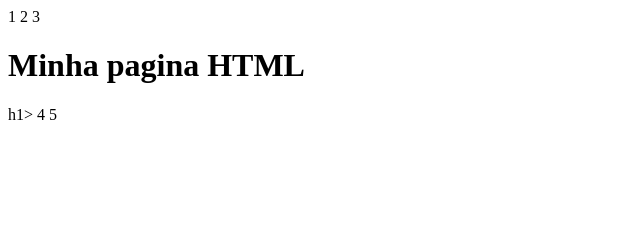
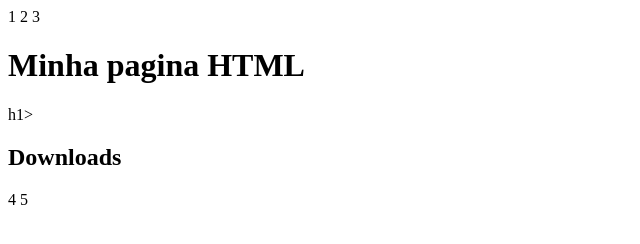
Before and after one commit to BrunoBizerra88/gama-no-github, a plain HTML site: page index.html in a window 1280 px wide. Shown: the whole page, without its empty margins (0-640 px from the left). Drawn offline with Linux system fonts and the light colour scheme.

Commit message:
arquivo index.html atualizado novamente

```diff
--- a/index.html
+++ b/index.html
@@ -1,5 +1,6 @@
 1 <html>
 2	<body>
 3		<h1> Minha pagina HTML</h1>h1>
+		<h2> Downloads </h2>
 4	</body>
 5 </html>
```
